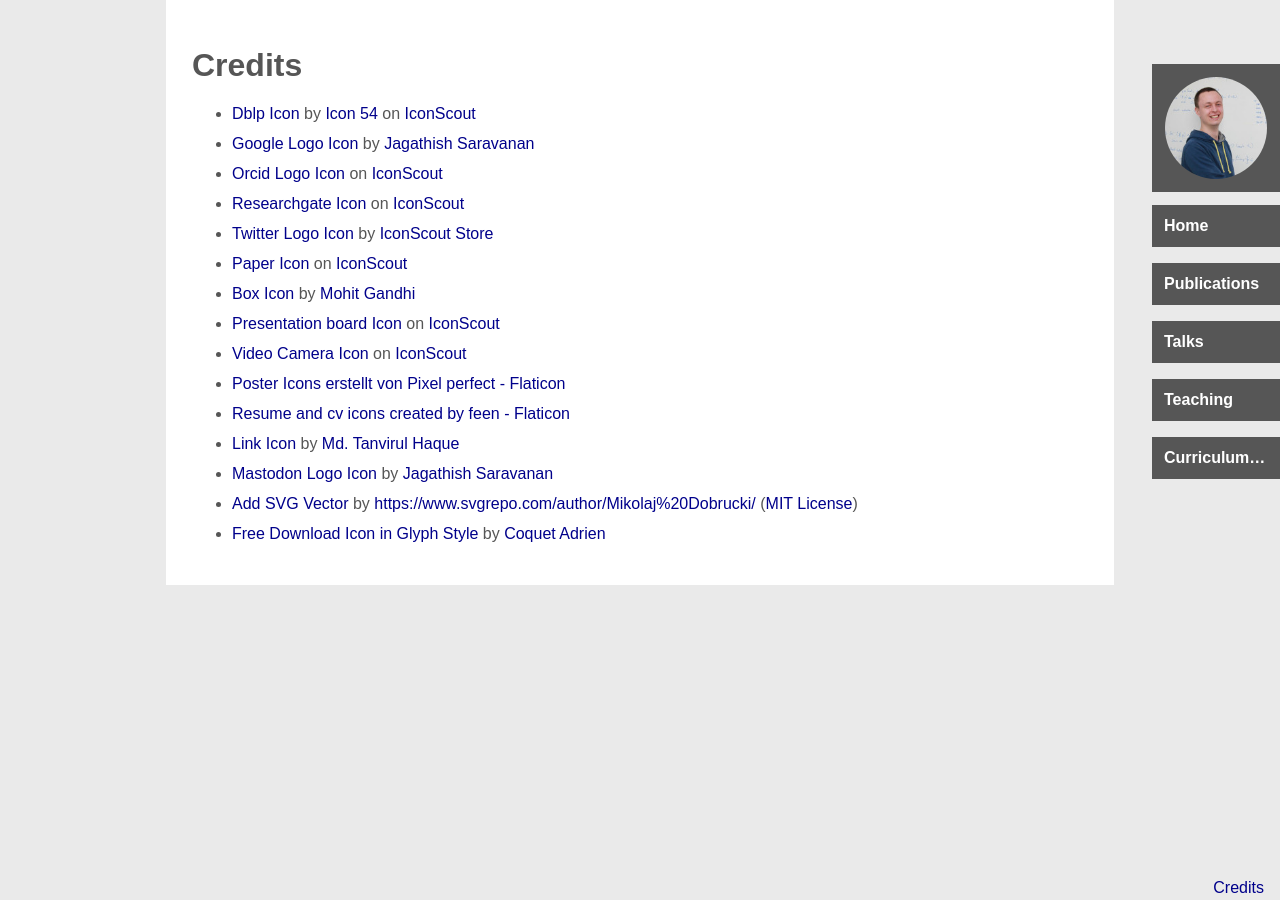
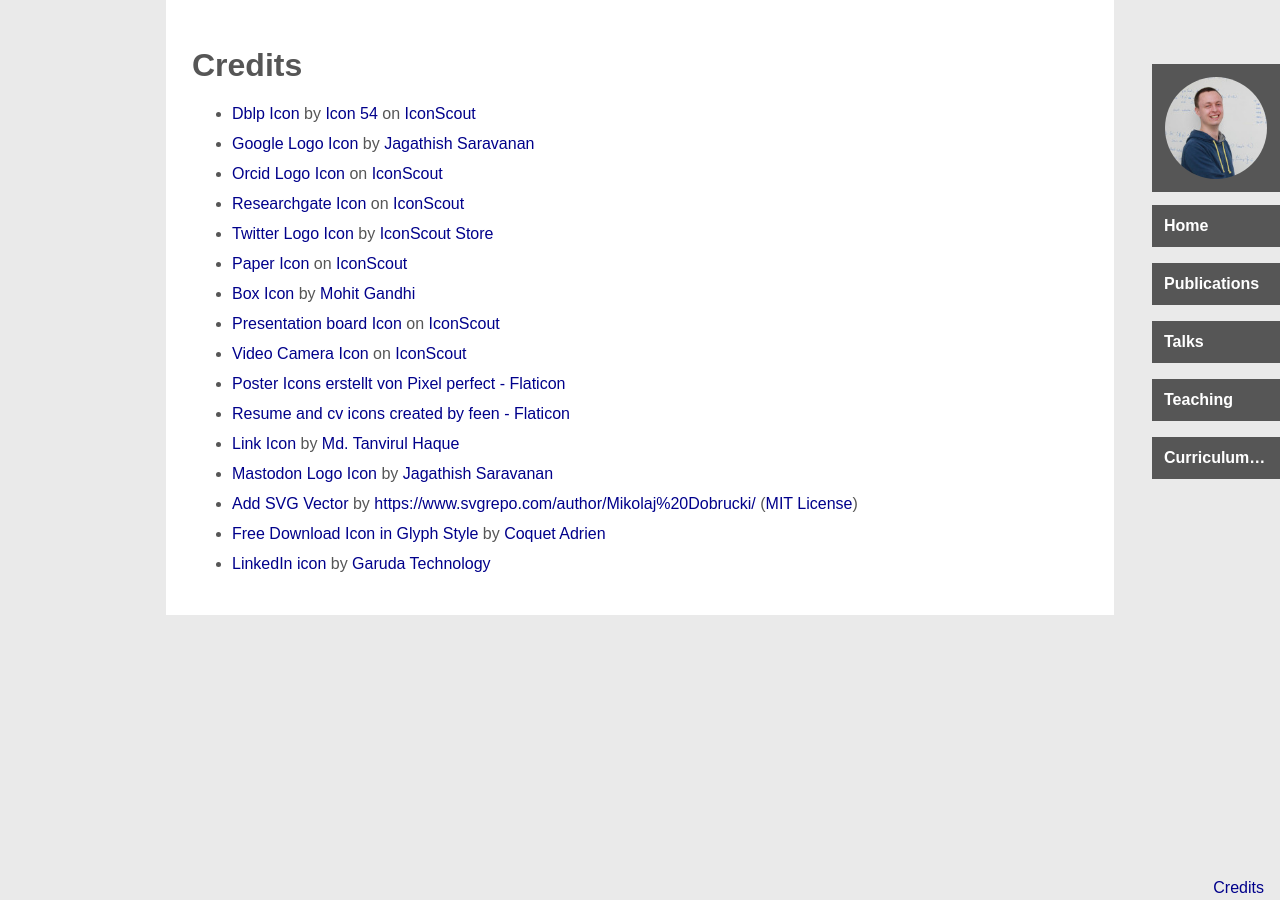
Before and after one commit to maul-esel/personal-website, a Jekyll site: the page built from credits.markdown, in a window 1280 px wide. Built offline with Jekyll 4.4.1, drawn with Linux system fonts in a browser that asks for light colours.

Commit message:
add LinkedIn badge

```diff
--- a/_data/badges.yml
+++ b/_data/badges.yml
@@ -13,6 +13,9 @@
 - name: Uni Freiburg
   icon: unifreiburg.png
   link: https://swt.informatik.uni-freiburg.de/staff/klumpp
+- name: LinkedIn
+  icon: linkedin.svg
+  link: https://www.linkedin.com/in/dominik-klumpp-532588171/
 - name: Mastodon
   icon: mastodon.svg
   link: https://types.pl/@DominikKlumpp
--- a/credits.markdown
+++ b/credits.markdown
@@ -18,4 +18,5 @@ sitemap: false
 - <a href="https://iconscout.com/icons/link" target="_blank">Link Icon</a> by <a href="https://iconscout.com/contributors/tanvirulhaq" target="_blank">Md. Tanvirul Haque</a>
 - <a href="https://iconscout.com/icons/mastodon" target="_blank">Mastodon Logo Icon</a> by <a href="https://iconscout.com/contributors/jagathish" target="_blank">Jagathish Saravanan</a>
 - <a href="https://www.svgrepo.com/svg/348549/add" target="_blank">Add SVG Vector</a> by <a href="https://www.svgrepo.com/author/Mikolaj%20Dobrucki/" target="_blank">https://www.svgrepo.com/author/Mikolaj%20Dobrucki/</a> (<a href="https://www.svgrepo.com/page/licensing#MIT" target="_blank">MIT License</a>)
-- <a href="https://iconscout.com/free-icon/download-1659443" target="_blank"> Free Download Icon in Glyph Style</a> by <a href="https://iconscout.com/contributors/adrien-coquet">Coquet Adrien</a>
+- <a href="https://iconscout.com/free-icon/download-1659443" target="_blank">Free Download Icon in Glyph Style</a> by <a href="https://iconscout.com/contributors/adrien-coquet">Coquet Adrien</a>
+- <a href="https://www.svgrepo.com/svg/452047/linkedin-1" target="_blank">LinkedIn icon</a> by <a href="https://www.svgrepo.com/author/Garuda%20Technology/">Garuda Technology</a>
```
Also changed, not shown: images/linkedin.svg (added).
